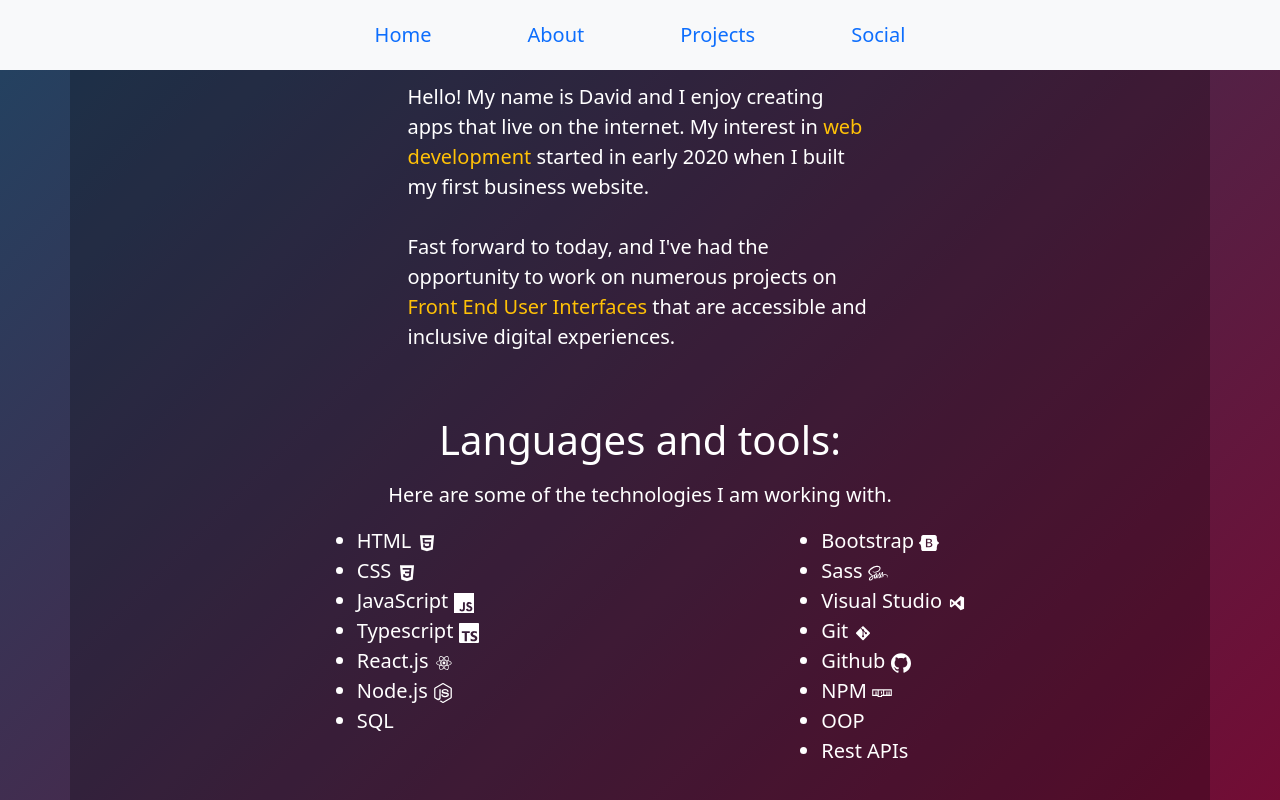
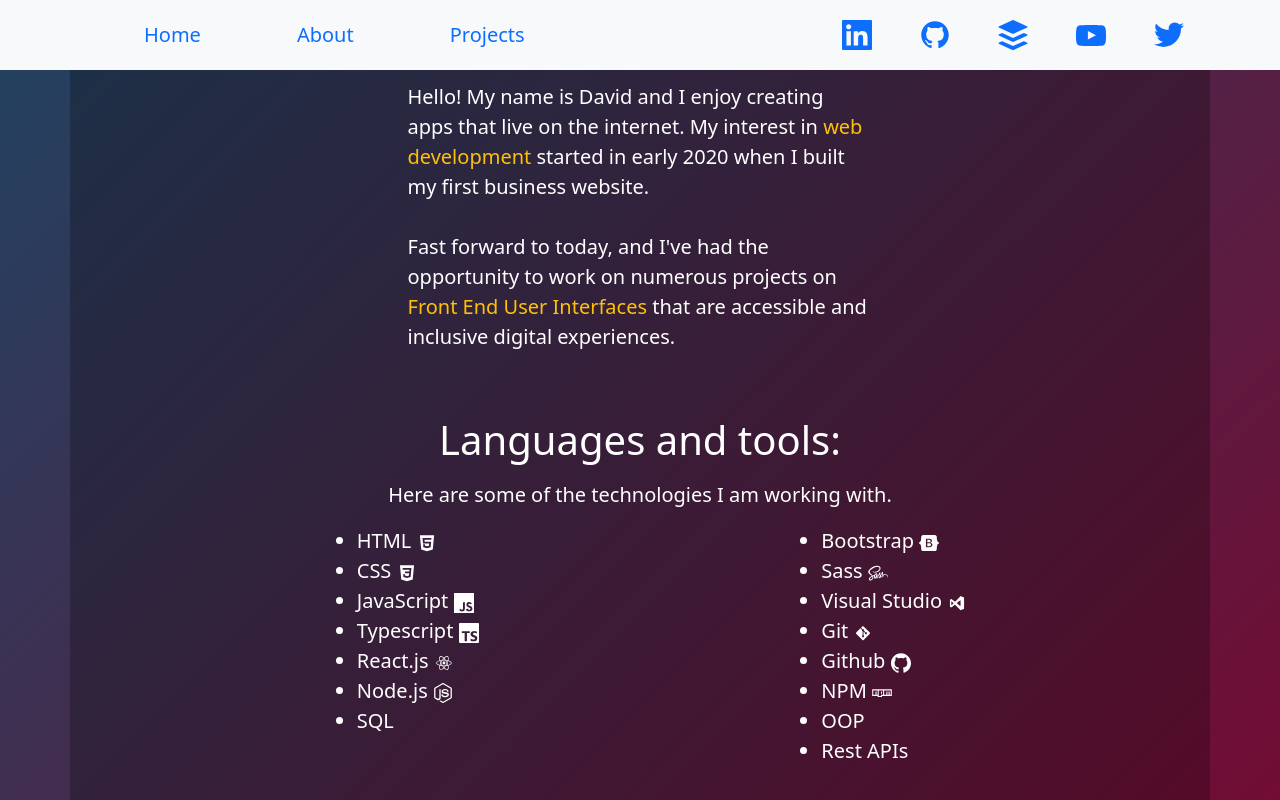
Before and after one commit to asbillt/portfolio-website, a React (Create React App) app: page /about in a window 1280 px wide. Built offline with nearby package versions, Linux system fonts and the light colour scheme.

Commit message:
Adds social links to navigation bar.

```diff
--- a/src/Components/NavigationBar.js
+++ b/src/Components/NavigationBar.js
@@ -4,6 +4,13 @@ import { Navbar, Nav } from "react-bootstrap";
 import NavbarToggle from "react-bootstrap/esm/NavbarToggle";
 import NavbarCollapse from "react-bootstrap/esm/NavbarCollapse";
 import { Link } from "react-router-dom";
+import {
+  GrLinkedin,
+  GrGithub,
+  GrStackOverflow,
+  GrYoutube,
+  GrTwitter,
+} from "react-icons/gr";
 
 // Create function componenent, NavigationBar.
 // Navbar component with a navbar-expand property set to md (768px) breakpoint for responsive collapsing.
@@ -17,7 +24,7 @@ function NavigationBar() {
         aria-controls="basic-navbar-nav"
         className=""
       ></NavbarToggle>
-      <NavbarCollapse id="basic-navbar-nav" className="justify-content-center">
+      <NavbarCollapse id="basic-navbar-nav" className="justify-content-start">
         <Nav className="px-md-5 fs-5">
           <Link to="/" className="px-md-5 py-md-1 py-1 text-decoration-none">
             Home
@@ -34,14 +41,33 @@ function NavigationBar() {
           >
             Projects
           </Link>
-          <Link
-            to="/social"
-            className="px-md-5 py-md-1 py-1 text-decoration-none"
-          >
-            Social
-          </Link>
         </Nav>
       </NavbarCollapse>
+      <div className="d-flex justify-content-center ">
+        <a
+          href="https://www.linkedin.com/in/davidasbill/"
+          target="_blank"
+          rel="noreferrer"
+        >
+          <GrLinkedin size={30} className="me-3 me-lg-5" />
+        </a>
+        <a href="https://github.com/asbillt" target="_blank" rel="noreferrer">
+          <GrGithub size={30} className="me-3 me-lg-5" />
+        </a>
+        <a
+          href="https://stackoverflow.com/users/16709095/david-asbill"
+          target="_blank"
+          rel="noreferrer"
+        >
+          <GrStackOverflow size={30} className="me-3 me-lg-5" />
+        </a>
+        <a href="https://www.youtube.com/" target="_blank" rel="noreferrer">
+          <GrYoutube size={30} className="me-3 me-lg-5" />
+        </a>
+        <a href="https://twitter.com/asbillt1" target="_blank" rel="noreferrer">
+          <GrTwitter size={30} className="me-lg-5" />
+        </a>
+      </div>
     </Navbar>
   );
 }
```
